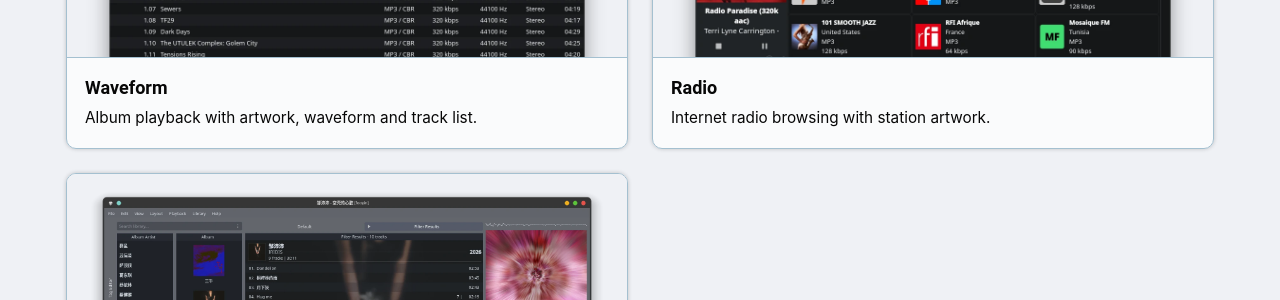
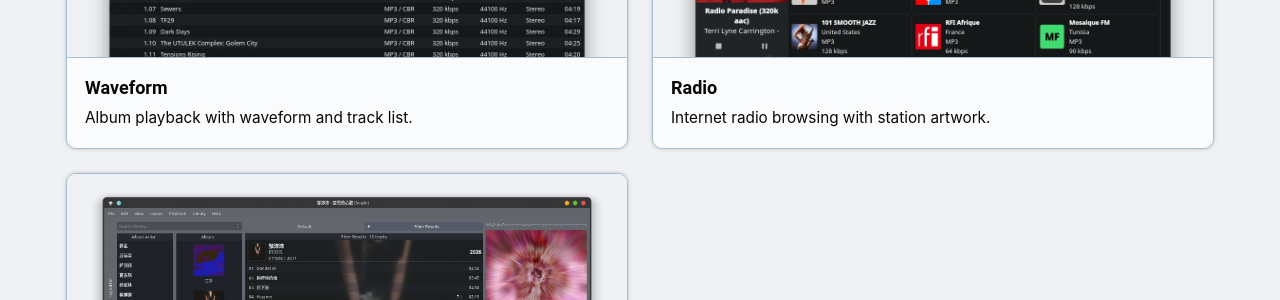
Before and after one commit to fooyin/fooyin.org, a Jekyll site: the page built from pages/screenshots.html, in a window 1280 px wide and 900 px high, scrolled down 1372 px. Shown: the part 152-452 px from the top of the window. Built offline with Jekyll 4.4.1, drawn with Linux system fonts in a browser that asks for light colours.

Commit message:
Update waveform layout description

```diff
--- a/_data/images-layouts.yaml
+++ b/_data/images-layouts.yaml
@@ -22,7 +22,7 @@ images:
       height: 879
     - src: "/assets/images/waveform.webp"
       caption: "Waveform"
-      description: "Album playback with artwork, waveform and track list."
+      description: "Album playback with waveform and track list."
       width: 1418
       height: 879
     - src: "/assets/images/radio.webp"
```
